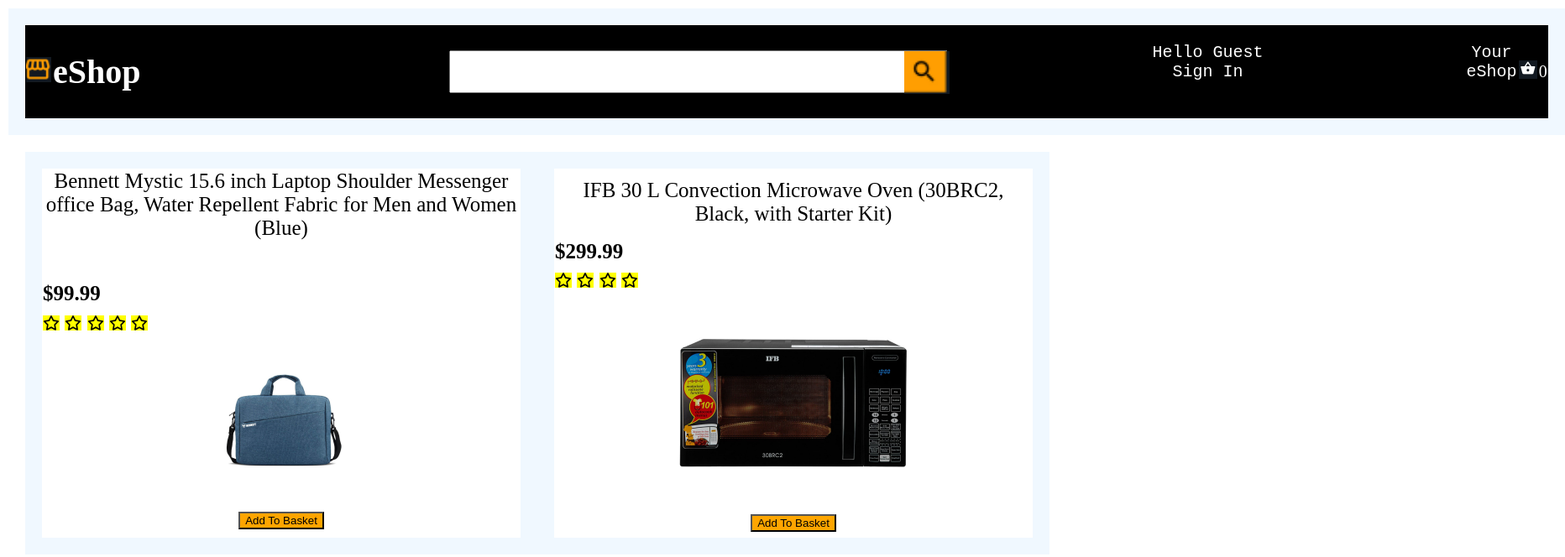
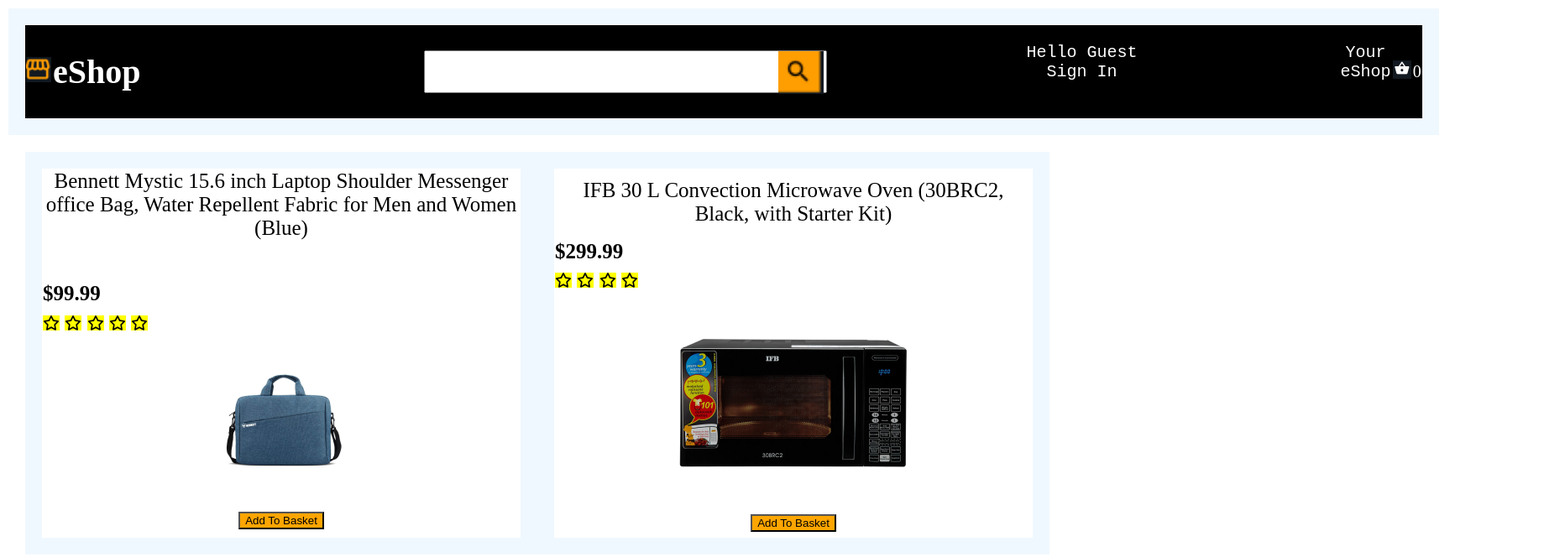
Before and after one commit to Zebras007/Ecommerce-project-sample-with-html-css, a plain HTML site: page index.html in a window 1280 px wide. Shown: the top 664 px of the page at 84% size, 1864 px wide, since content can reach past the window. Drawn offline with Linux system fonts and the light colour scheme.

Commit message:
little nav

```diff
--- a/index.html
+++ b/index.html
@@ -19,10 +19,10 @@
                 <h1 id="eshop">eShop</h1>
             </td>
 			<td style="padding-left: 20%">
-                <input type="text" style="width: 550px; height: 45px;padding-right: 20%" />
+                <input type="text" style="width: 450px; height: 45px;padding-right: 20%" />
             </td>
 			<td>
-                <img src="search.PNG" width="54px" alt="" style="margin-left: 350px; margin-top: 7px;"/>
+                <img src="search.PNG" width="54px" alt="" style="margin-left: 300px; margin-top: 7px;"/>
             </td>
             <td style="color: white">
                 <pre>
```
